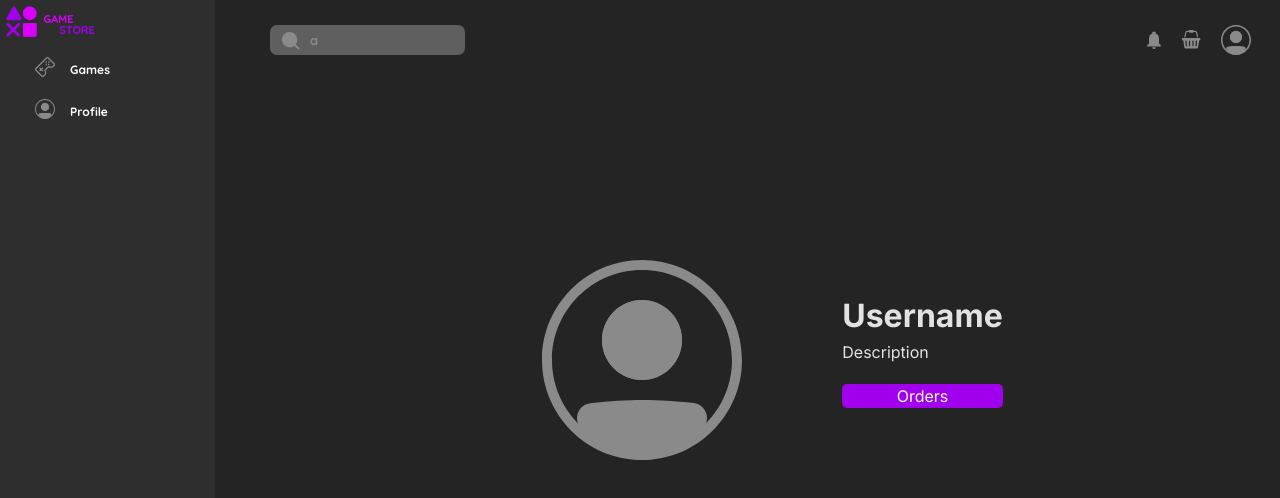
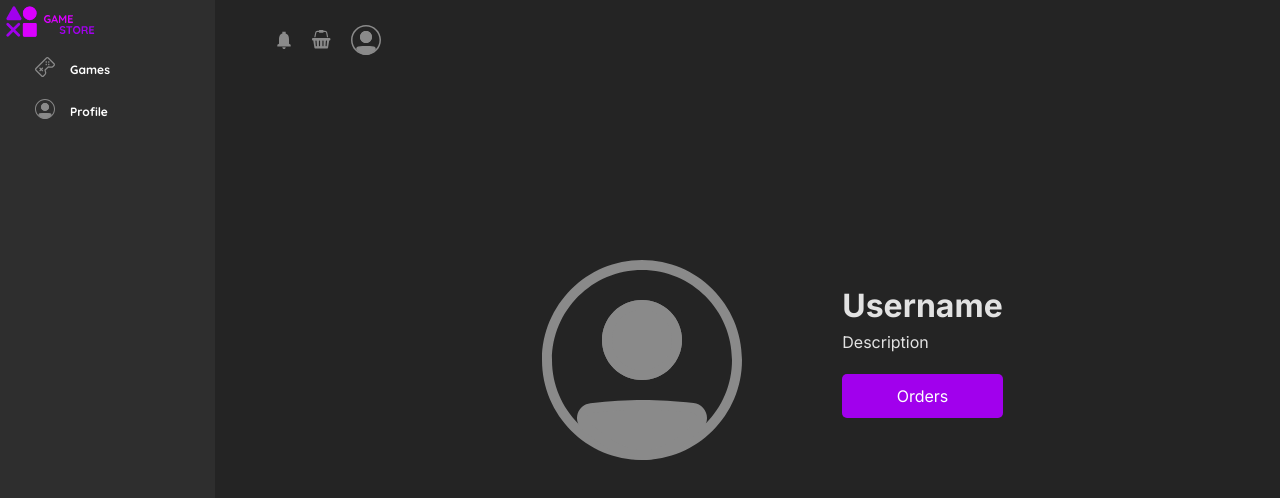
Before and after one commit to AidysPushkunov/gameStore, a React (Vite) app: page /#/profile in a window 1280 px wide. Shown: the top 498 px of the page. Built offline with nearby package versions, Linux system fonts and the light colour scheme; no server answers.

Commit message:
shown search input only product page

```diff
--- a/src/pages/profile/styles.module.css
+++ b/src/pages/profile/styles.module.css
@@ -12,7 +12,7 @@
 
 .orders {
     margin: 20px 0;
-    padding: 0;
+    padding: 10px 0;
     color: white;
     text-align: center;
     background-color: var(--purple-dark-color);
--- a/src/widgets/header/ui.tsx
+++ b/src/widgets/header/ui.tsx
@@ -5,17 +5,25 @@ import basketIco from 'shared/assets/images/basket.svg';
 import avatarIco from 'shared/assets/images/profile.svg';
 import { Burger } from 'entities/burger';
 import { SearchGames } from 'features/searchGame';
+import { useLocation } from 'react-router-dom'
 
 
 const Header: React.FC = () => {
+    const location = useLocation();
+
+
+    console.log(location.pathname);
+
     return (
         <header className={styles.header}>
             <div className={styles.burger}>
                 <Burger />
             </div>
-            <div className={styles.search_element}>
-                <SearchGames />
-            </div>
+            {
+                location.pathname === '/' ? ( <div className={styles.search_element}>
+                    <SearchGames />
+                </div>) : (<></>)
+            }
 
             <div className={styles.elements}>
                 <img className={styles.image} src={notificationIco} alt='notification' />
```
